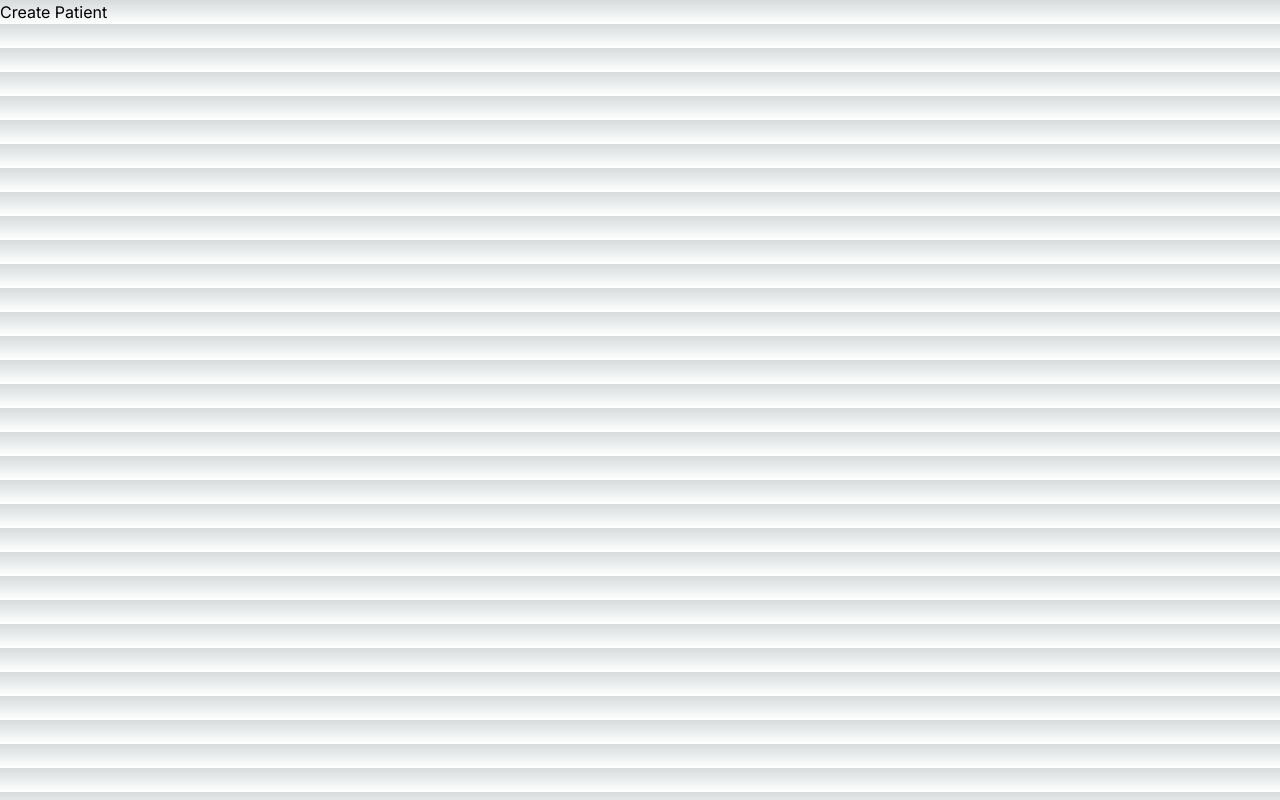
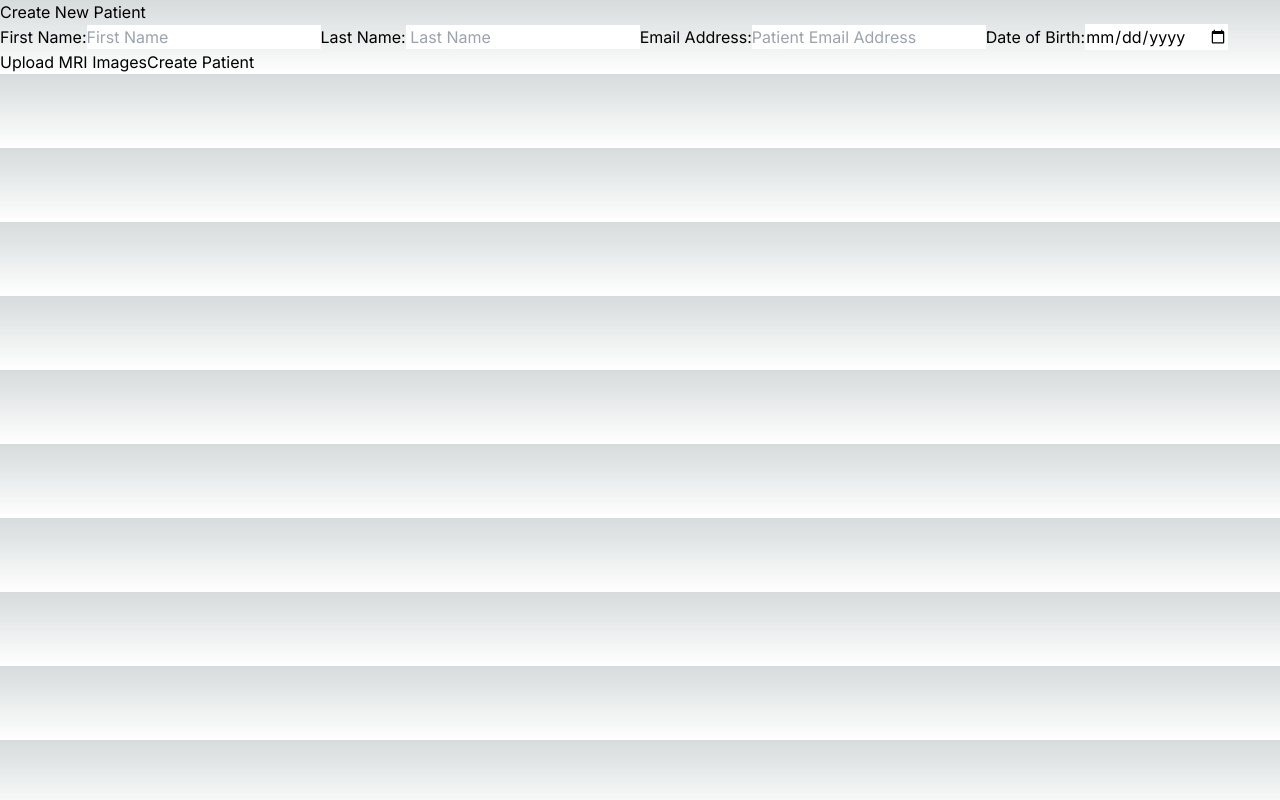
Before and after one commit to zoeyz101/brain-tumor-segmentation-frontend, a Next.js app: page /patient-creation in a window 1280 px wide. Built offline with nearby package versions, Linux system fonts and the light colour scheme.

Commit message:
Add basic form inputs

```diff
--- a/src/app/patient-creation/page.tsx
+++ b/src/app/patient-creation/page.tsx
@@ -1,6 +1,77 @@
+'use client';
 
 import React from 'react';
+import { useState } from 'react';
+
+function CreatePatientForm() {
+  const [formData, setFormData] = useState({
+    firstName: '',
+    lastName: '',
+    email: '',
+    dob: '',
+  });
+
+  const handleChange = (event: any) => {
+    const name = event.target.name;
+    const value = event.target.value;
+    setFormData((prevState) => ({ ...prevState, [name]: value }))
+  }
+
+  const handleSubmit = (event: any) => {
+    event.preventDefault();
+    alert(formData);
+  }
+
+  return (
+    <form onSubmit = { handleSubmit }>
+      <label>
+        First Name:
+        <input
+          type = 'text'
+          placeholder = 'First Name'
+          name = 'firstName'
+          value = { formData.firstName }
+          onChange = { handleChange }
+        />
+      </label>
+      <label>
+        Last Name:
+        <input
+          type = 'text'
+          placeholder = ' Last Name'
+          name = 'lastName'
+          value = { formData.lastName }
+          onChange = { handleChange }
+        />
+      </label>
+      <label>
+        Email Address:
+        <input
+          type = 'email'
+          placeholder = 'Patient Email Address'
+          name = 'email'
+          value = { formData.email }
+          onChange = { handleChange }
+        />
+      </label>
+      <label>
+        Date of Birth:
+        <input
+          type = 'date'
+          name = 'dob'
+          value = { formData.dob }
+          onChange = { handleChange }
+        />
+      </label>
+      <input type = 'button' value = 'Upload MRI Images' />
+      <input type = 'submit' value = 'Create Patient' />
+    </form>
+  )
+}
 
 export default function Page() {
-  return <h1>Create Patient</h1>
+  return <div>
+    <h1>Create New Patient</h1>
+    { CreatePatientForm() }
+  </div>
 }
```
